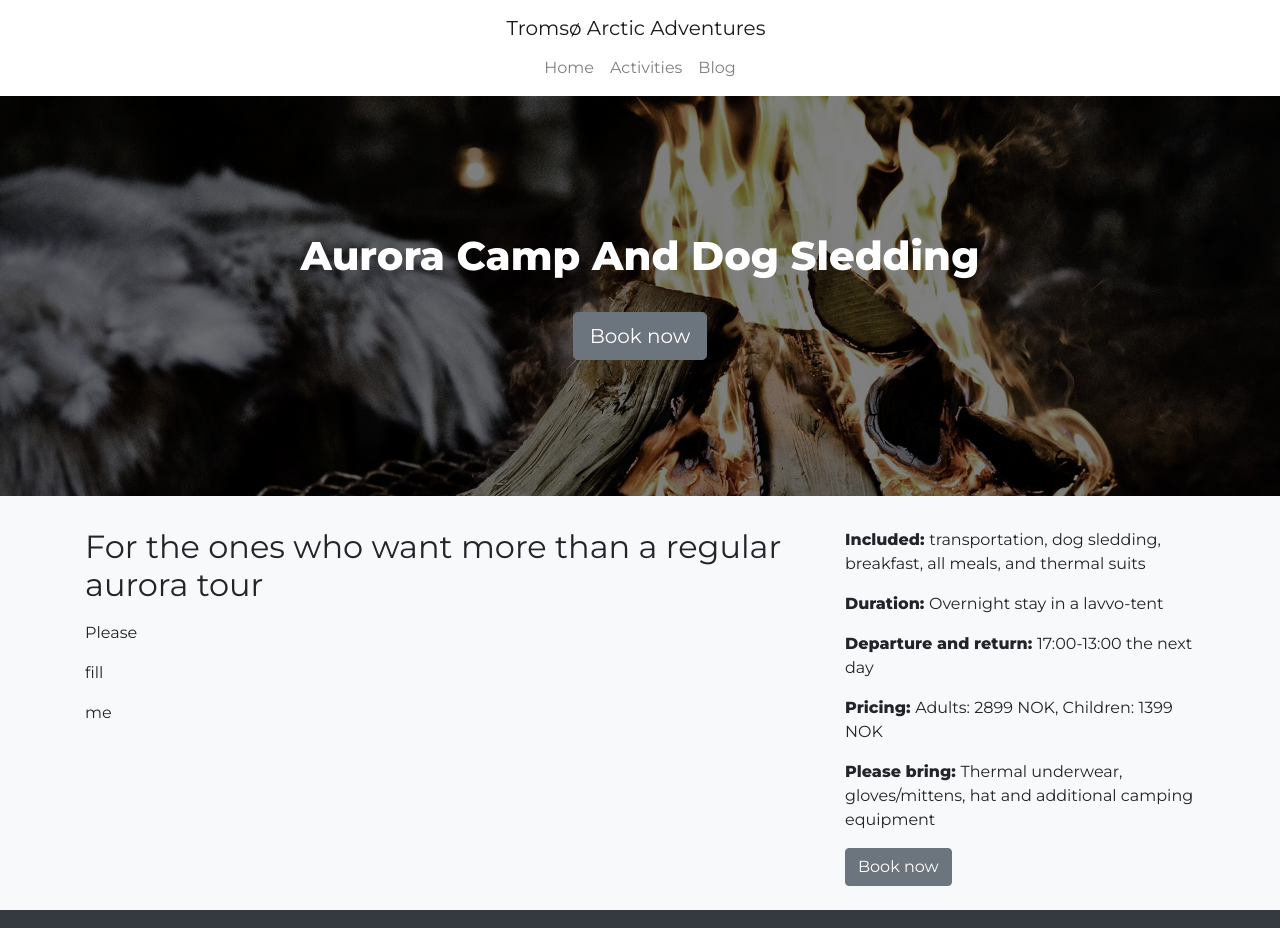
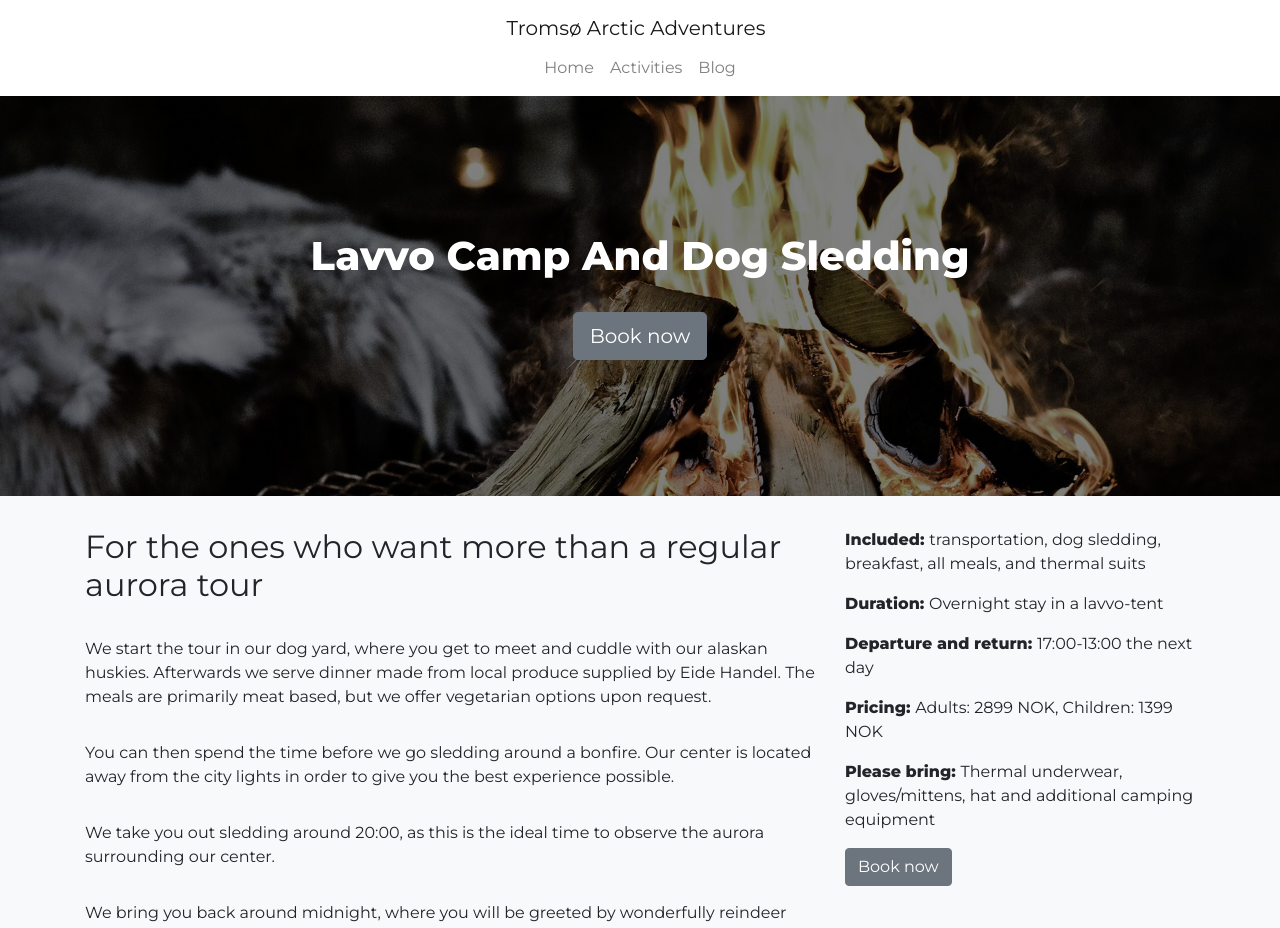
Before and after one commit to Discolai/bed-2049-arctic-adventure, a React (Create React App) app: page /bed-2049-arctic-adventure/activities/aurora_camp in a window 1280 px wide. Shown: the top 928 px of the page. Built offline with nearby package versions, Linux system fonts and the light colour scheme.

Commit message:
Added description to aurora camp

```diff
--- a/src/components/activities/activities.jsx
+++ b/src/components/activities/activities.jsx
@@ -42,7 +42,7 @@ class Activities extends React.Component {
                 <ActivityItem background={aurora} title="chase the aurora" href="/activities/aurora"></ActivityItem>
               </Col>
               <Col xs={12}  sm={6} md={6} lg={4}>
-                <ActivityItem background={bonfire} title="Aurora camp and dog sledding" href="/activities/aurora_camp"></ActivityItem>
+                <ActivityItem background={bonfire} title="Lavvo camp and dog sledding" href="/activities/aurora_camp"></ActivityItem>
               </Col>
               <Col xs={12}  sm={6} md={6} lg={4}>
                 <ActivityItem background={sledding} title="Husky dog sledding" href="/activities/sledding"></ActivityItem>
--- a/src/components/activities/activityInfo.jsx
+++ b/src/components/activities/activityInfo.jsx
@@ -41,11 +41,13 @@ class ActivityInfo extends React.Component {
               </div>
             </div>
           </div>
-          <Container  className="mb-4">
+          <Container className="mb-4">
             <Row>
-              <Col sm={12} md={8}>
+              <Col className="activity-container" sm={12} md={8}>
                 <h2>{title}</h2>
-                {children}
+                <div className="activity-info">
+                  {children}
+                </div>
               </Col>
               <Col sm={12} md={4}>
                 <ActivitySidebar
--- a/src/components/activities/info/auroraCamp.jsx
+++ b/src/components/activities/info/auroraCamp.jsx
@@ -9,7 +9,7 @@ const AuroraCamp = (props) => {
   return (
     <ActivityInfo
       background={bonfire}
-      caption="Aurora camp and dog sledding"
+      caption="Lavvo camp and dog sledding"
       title="For the ones who want more than a regular aurora tour"
       included="transportation, dog sledding, breakfast, all meals, and thermal suits"
       duration="Overnight stay in a lavvo-tent"
@@ -18,13 +18,23 @@ const AuroraCamp = (props) => {
       bring="Thermal underwear, gloves/mittens, hat and additional camping equipment"
     >
       <p className="activity-info">
-        Please
+        We start the tour in our dog yard, where you get to meet and cuddle with our
+        alaskan huskies. Afterwards we serve dinner made from local produce supplied
+        by Eide Handel. The meals are primarily meat based, but we offer vegetarian
+        options upon request.
       </p>
       <p className="activity-info">
-        fill
+        You can then spend the time before we go sledding around a bonfire.
+        Our center is located away from the city lights in order to give you
+        the best experience possible.
       </p>
       <p className="activity-info">
-        me
+        We take you out sledding around 20:00, as this is the ideal time to observe
+        the aurora surrounding our center.
+      </p>
+      <p>
+        We bring you back around midnight, where you will be greeted by wonderfully
+        reindeer skin furnished lavvos to spend the night.
       </p>
     </ActivityInfo>
   )
--- a/src/main.scss
+++ b/src/main.scss
@@ -92,9 +92,19 @@ body  {
   height: 100%;
 }
 
-.activity-info  {
-  margin-top: $spacer;
+.activity-container {
+  h2  {
+    margin-bottom: 2 * $spacer;
+  }
+
+  .activity-info > *  {
+    margin-bottom: 2 * $spacer;
+  }
+
+
+
 }
+
 
 .sel-left {
   float: left;
```
